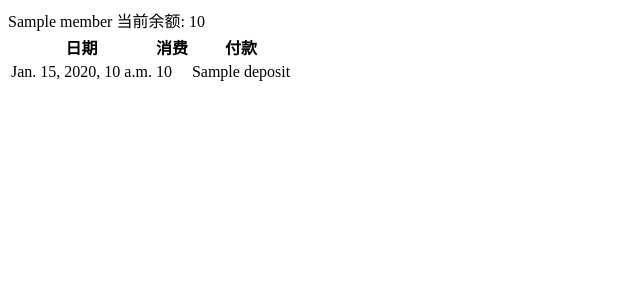
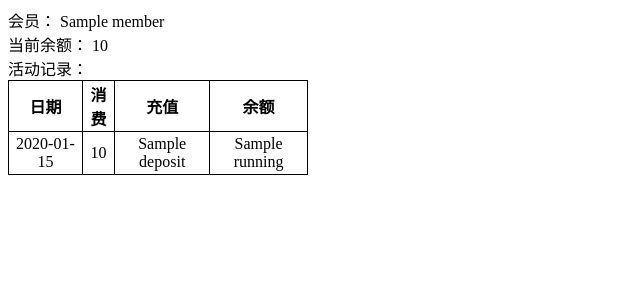
Before and after one commit to xiaoruoruo/mmqweb, a Django app: template club/templates/activity_sheet.html in a window 1280 px wide. Shown: the top 300 px of the page, without its empty margins (0-640 px from the left). Run offline with Django 3.2, Linux system fonts and the light colour scheme; the template is opened without the code that fills it: most values are stand-ins (such as "Sample title", 1, 10 or a date in 2020).

Commit message:
club: order and style the balance and activity sheets

```diff
--- a/club/models.py
+++ b/club/models.py
@@ -23,6 +23,9 @@ class Member(models.Model):
     @property
     def index(self):
         return ''.join(pinyin.get_initials(c) for c in self.name)
+
+    def is_low_balance(self):
+        return self.balance <= 0
 
 
 class Activity(models.Model):
--- a/club/templates/activity_sheet.html
+++ b/club/templates/activity_sheet.html
@@ -2,25 +2,32 @@
 <html>
     <head>
         <meta charset="utf-8">
-        <title>Activity</title>
+        <title>{{member.name}} - 活动记录</title>
         <link rel="Stylesheet" type="text/css" href="/static/mmqweb.css" >
     </head>
     <body>
+        会员：
         <span>{{member.name}}</span>
-        当前余额:
-        <span>{{member.balance}}</span>
+        <br/>
+        当前余额：
+        <span class="{{ member.is_low_balance|yesno:"low_balance," }}">{{member.balance}}</span>
 
-        <table>
+        <br/>
+        活动记录：
+
+        <table class="sheet">
             <thead>
                 <th>日期</th>
                 <th>消费</th>
-                <th>付款</th>
+                <th>充值</th>
+                <th>余额</th>
             </thead>
-            {% for a in activities %}
+            {% for a,running in activities %}
             <tr>
-                <td>{{a.date}}</td>
-                <td>{{a.cost}}</td>
-                <td>{{a.deposit}}</td>
+                <td>{{a.date|date:"Y-m-d"}}</td>
+                <td>{{a.cost|default:"-"}}</td>
+                <td>{{a.deposit|default:"-"}}</td>
+                <td>{{running}}</td>
             </tr>
             {% endfor %}
         </table>
--- a/static/mmqweb.css
+++ b/static/mmqweb.css
@@ -48,7 +48,7 @@ ul.flat > li {
     padding-right: 1em;
 }
 
-ul.flat a {
+a {
     text-decoration: none;
     color: black;
 }
@@ -60,3 +60,20 @@ ul.flat a.checkedin {
 .weight_selected {
     background-color: yellow;
 }
+
+.low_balance {
+    color: red;
+}
+
+table.sheet {
+    border-collapse:collapse;
+    width: 300px;
+}
+table.sheet th, table.sheet td {
+    border: 1px solid black;
+}
+table.sheet td {
+    border: 1px solid black;
+    text-align: center;
+    padding: 3px;
+}
```
Also changed, not shown: club/templates/balance_sheet.html (+4 -3 lines), club/views.py (+22 -2 lines).
